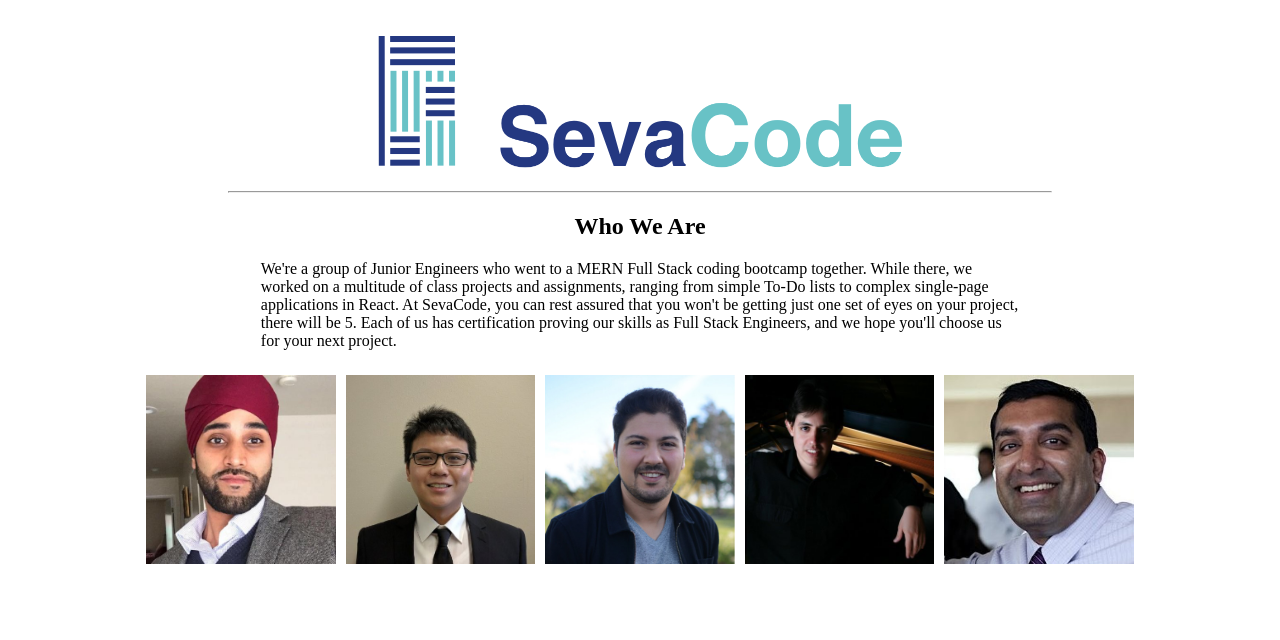
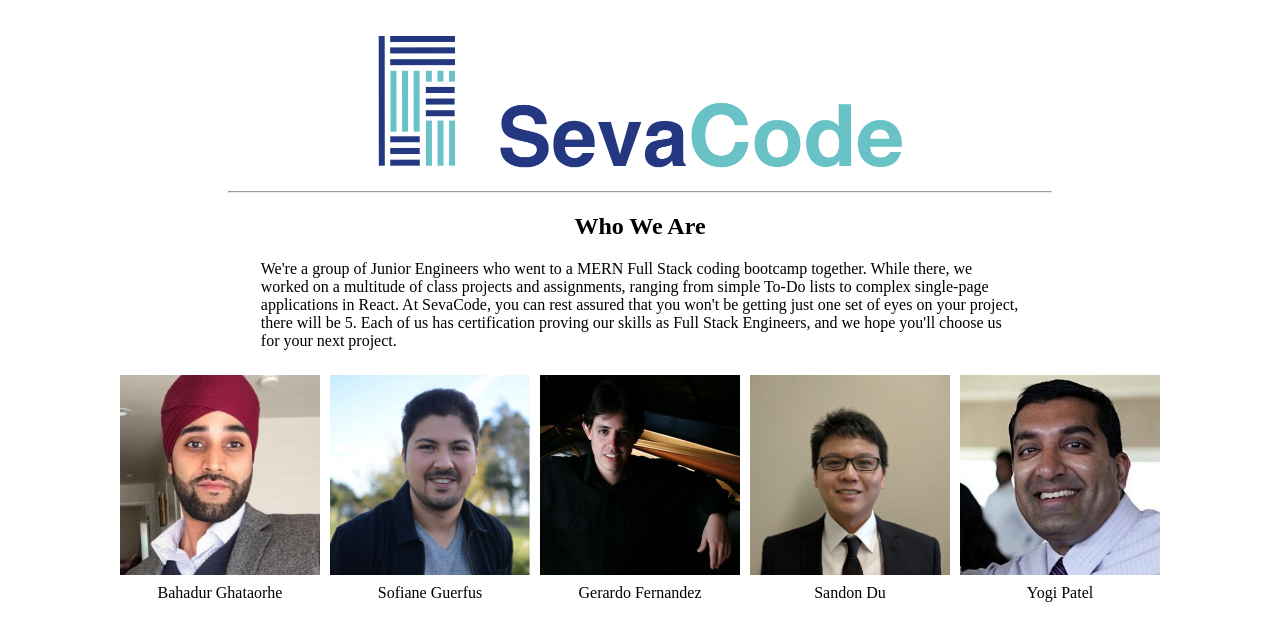
Before and after one commit to Gerardofer/sevacode, a React (Create React App) app: page / in a window 1280 px wide. Shown: the top 640 px of the page. Built offline with nearby package versions, Linux system fonts and the light colour scheme.

Commit message:
aligns picture divs to names, maps over both

```diff
--- a/package.json
+++ b/package.json
@@ -4,6 +4,7 @@
   "private": true,
   "dependencies": {
     "react": "^16.7.0",
+    "react-bootstrap": "^0.32.4",
     "react-dom": "^16.7.0",
     "react-scripts": "2.1.3"
   },
--- a/src/components/AboutUs.js
+++ b/src/components/AboutUs.js
@@ -1,9 +1,10 @@
 import React, { Component } from "react";
-import bg from "../images/bg.jpeg";
-import sd from "../images/sd.jpeg";
-import sg from "../images/sg.jpeg";
-import gf from "../images/gf.jpeg";
-import yp from "../images/yp.jpeg";
+import { Row, Col } from 'react-bootstrap';
+// import bg from "../images/bg.jpeg";
+// import sd from "../images/sd.jpeg";
+// import sg from "../images/sg.jpeg";
+// import gf from "../images/gf.jpeg";
+// import yp from "../images/yp.jpeg";
 
 
 const aboutUsStyles = {
@@ -46,7 +47,9 @@ const aboutUsStyles = {
         padding: 5,
         flexDirection: "column",
         marginTop: 20,
-        width: "15%",
+        width: 200,
+        height: 200,
+        justifyContent: "center",
     },
     withOpacity: {
         padding: 5,
@@ -71,9 +74,9 @@ class AboutUs extends Component {
     //     this.mouseLeave = this.mouseLeave.bind(this);
     //     this.handleClick = this.handleClick.bind(this);
     // }
-    state = {
-        hover: false
-    }
+    // state = {
+    //     hover: false
+    // }
 
     // mouseEnter() {
     //     console.log("mouse entered");
@@ -89,41 +92,48 @@ class AboutUs extends Component {
     //     this.setState({ opacity: 0.5 })
     // }
 
-    componentDidMount() {
-        window.addEventListener("mouseover", this.handleMouseEnter);
-    }
+    // componentDidMount() {
+    //     window.addEventListener("mouseover", this.handleMouseEnter);
+    // }
 
-    componentWillUnmount() {
-        window.removeEventListener("mouseout", this.handleMouseOut);
-    }
+    // componentWillUnmount() {
+    //     window.removeEventListener("mouseout", this.handleMouseOut);
+    // }
 
-    handleMouseEnter = (event) => {
-        console.log(event);
-        // this.setState({
-        //     hover: true,
-        // })
-    }
+    // handleMouseEnter = (event) => {
+    //     console.log(event);
+    //     // this.setState({
+    //     //     hover: true,
+    //     // })
+    // }
 
-    handleMouseOut = () => {
-        console.log("leaving");
-        this.setState({
-            hover: false,
-        })
-    }
+    // handleMouseOut = () => {
+    //     console.log("leaving");
+    //     this.setState({
+    //         hover: false,
+    //     })
+    // }
 
     render() {
-        // let pics = ["bg", "sg", "gf", "sd", "yp"];
 
-        // let imageArray = images.map(image => {
-        //     return (
-        //         < img
-        //             key={image.id}
-        //             style={this.state.hover === true ? aboutUsStyles.withOpacity : aboutUsStyles.facesIndividual}
-        //             src={image.img}
-        //             alt={image.id}
-        //         />
-        //     )
-        // });
+        let pics = ["bg", "sg", "gf", "sd", "yp"];
+        let bio = ["Bahadur Ghataorhe", "Sofiane Guerfus", "Gerardo Fernandez", "Sandon Du", "Yogi Patel"];
+        let imageArray = pics.map((value, index) => {
+            const picsBio = bio[index];
+            return (
+                <div>
+                    < img
+                        key={value}
+                        style={aboutUsStyles.facesIndividual}
+                        src={require(`../images/${value}.jpeg`)}
+                        alt={value}
+                    />
+                    <div style={aboutUsStyles.facesDiv}>
+                        {`${picsBio}`}
+                    </div>
+                </div>
+            )
+        });
 
         return (
             <section>
@@ -145,42 +155,36 @@ class AboutUs extends Component {
                     >
                         We're a group of Junior Engineers who went to a MERN Full Stack coding bootcamp together. While there, we worked on a multitude of class projects and assignments, ranging from simple To-Do lists to complex single-page applications in React. At SevaCode, you can rest assured that you won't be getting just one set of eyes on your project, there will be 5. Each of us has certification proving our skills as Full Stack Engineers, and we hope you'll choose us for your next project.
                     </p>
-
                     <div
                         style={aboutUsStyles.facesDiv}
-                        mouseon={this.handleMouseEnter}
-                        mouseoff={this.handleMouseOut}
                     >
-                        <img
+                        {imageArray}
+                        {/* <img
                             src={bg}
                             style={this.state.hover === true ? aboutUsStyles.withOpacity : aboutUsStyles.facesIndividual}
-                        // mouseon={this.handleMouseEnter}
-                        // mouseoff={this.handleMouseOut}
+                            alt="bg"
                         />
                         <img
                             src={sd}
                             style={this.state.hover === true ? aboutUsStyles.withOpacity : aboutUsStyles.facesIndividual}
-                        // mouseon={this.handleMouseEnter}
-                        // mouseoff={this.handleMouseOut}
+                            alt="sd"
                         />
                         <img
                             src={sg}
                             style={this.state.hover === true ? aboutUsStyles.withOpacity : aboutUsStyles.facesIndividual}
-                        // mouseon={this.handleMouseEnter}
-                        // mouseoff={this.handleMouseOut}
+                            alt="sg"
                         />
                         <img
                             src={gf}
-                            style={this.state.hover === true ? aboutUsStyles.withOpacity : aboutUsStyles.facesIndividual}
-                        // mouseon={this.handleMouseEnter}
-                        // mouseoff={this.handleMouseOut}
+                            style={this.state.hover === true ?
+                                aboutUsStyles.withOpacity : aboutUsStyles.facesIndividual}
+                            alt="gf"
                         />
                         <img
                             src={yp}
                             style={this.state.hover === true ? aboutUsStyles.withOpacity : aboutUsStyles.facesIndividual}
-                        // mouseon={this.handleMouseEnter}
-                        // mouseoff={this.handleMouseOut}
-                        />
+                            alt="yp"
+                        /> */}
                     </div>
 
                 </div>
```
Also changed, not shown: 1 other file (tests, documents, lock files or other folders).
